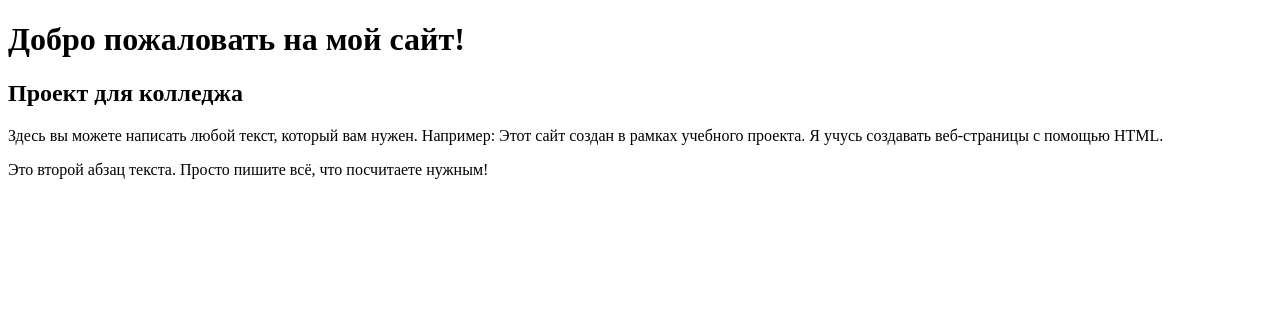
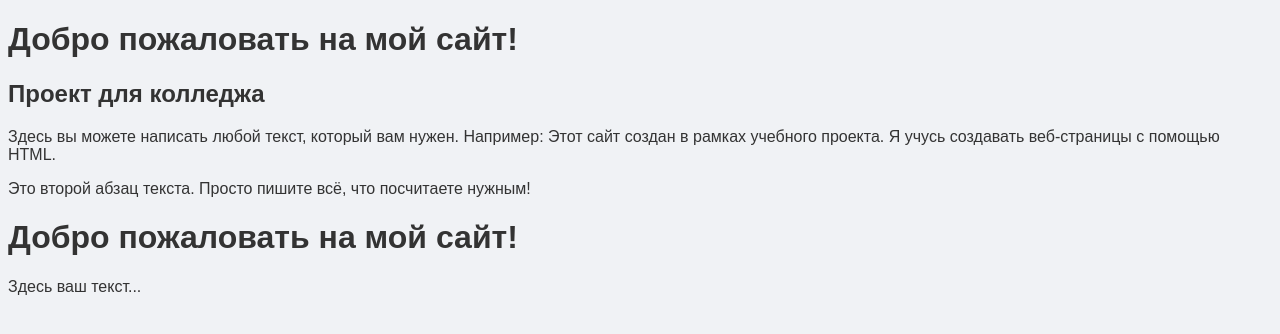
Before and after one commit to Goha2k/Goha2k.github.io, a plain HTML site: page index.html in a window 1280 px wide. Drawn offline with Linux system fonts and the light colour scheme.

Commit message:
Update index.html

```diff
--- a/index.html
+++ b/index.html
@@ -19,3 +19,22 @@
 
 </body>
 </html>
+
+<!DOCTYPE html>
+<html lang="ru">
+<head>
+    <meta charset="UTF-8">
+    <title>Мой проект для колледжа</title>
+    <style>
+        body {
+            background-color: #f0f2f5; /* Цвет фона (можно написать словом, например: lightblue, lightgreen) */
+            color: #333333; /* Цвет текста, чтобы он хорошо читался */
+            font-family: Arial, sans-serif; /* Красивый шрифт без засечек */
+        }
+    </style>
+</head>
+<body>
+    <h1>Добро пожаловать на мой сайт!</h1>
+    <p>Здесь ваш текст...</p>
+</body>
+</html>
```
